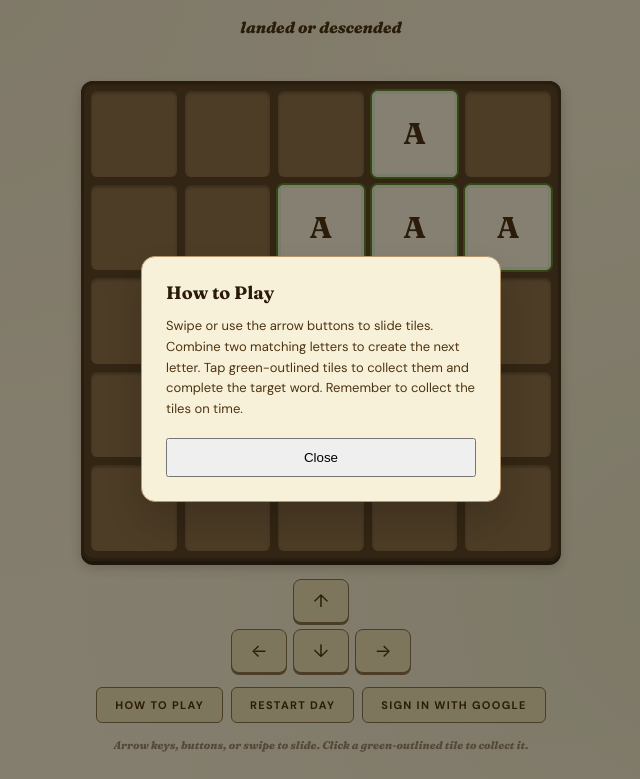
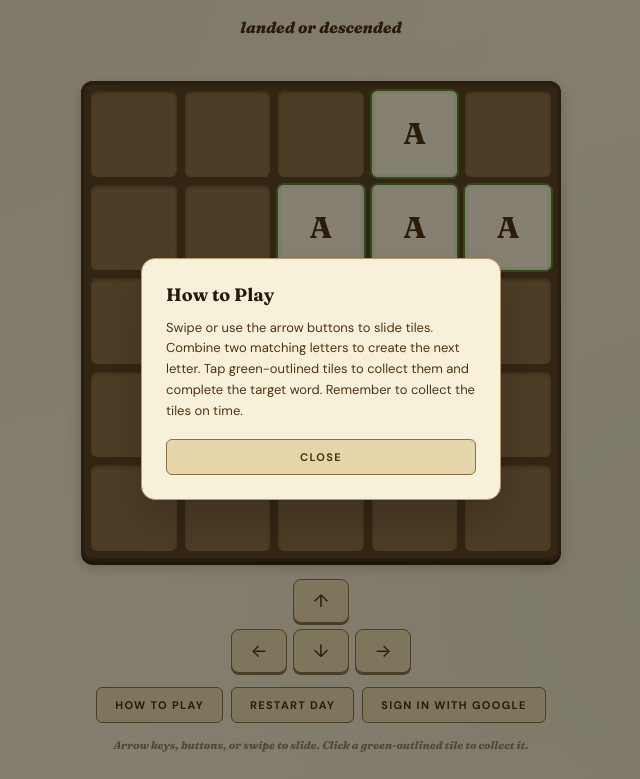
Before and after one commit to abhigyan04/letterShift, a website: page index.html in a window 1280 px wide. Both pictures are taken after a click on the button "HOW TO PLAY". Shown: the part 158-937 px from the top of the page, without its empty margins (319-959 px from the left). Drawn offline with Linux system fonts and the light colour scheme; no server answers.

Commit message:
Update UI

```diff
--- a/index.html
+++ b/index.html
@@ -136,9 +136,25 @@
     color: #4D3411;
     font-size: 13px;
   }
-  .help-modal button {
+  .help-modal button,
+  .end-modal button {
     width: 100%;
-    padding: 10px 16px;
+    padding: 10px 18px;
+    border: 1px solid #8B6F47;
+    border-radius: 6px;
+    background: #E5D5AA;
+    cursor: pointer;
+    font-size: 11px;
+    color: #4D3411;
+    font-family: inherit;
+    font-weight: 600;
+    text-transform: uppercase;
+    letter-spacing: 0.12em;
+    transition: background 0.15s;
+  }
+  .help-modal button:hover,
+  .end-modal button:hover {
+    background: #DCC494;
   }
   .end-modal {
     background: #F8F1DA;
```
